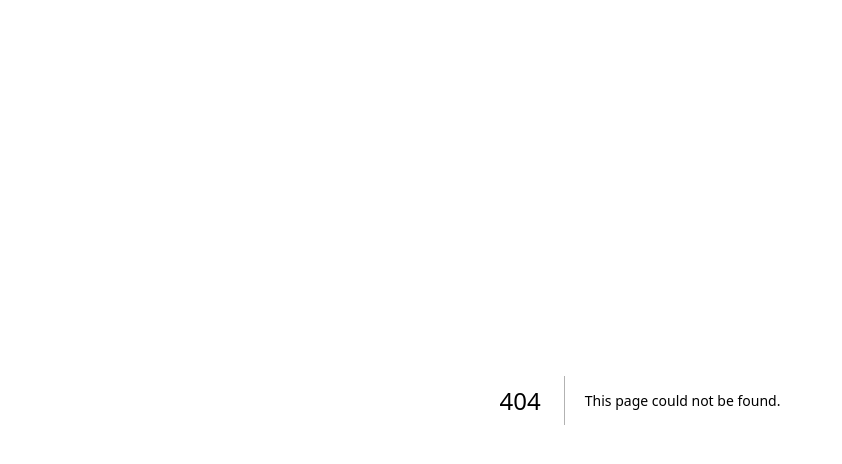
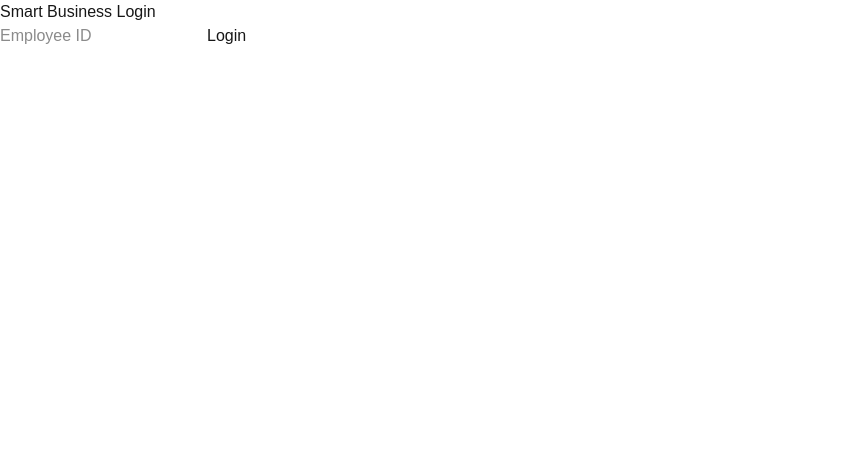
Before and after one commit to abhishal-ks/employee-attendance-system, a Next.js app: page /login in a window 1280 px wide. Before the commit this address had no page. Shown: the top 464 px of the page, without its empty margins (0-842 px from the left). Built offline with nearby package versions, Linux system fonts and the light colour scheme.

Commit message:
Initial commit

```diff
--- /dev/null
+++ b/app/attendance/page.tsx
@@ -0,0 +1,54 @@
+'use client'
+
+import axios from 'axios'
+import { JSX } from 'react'
+
+// type AttendanceStatus = 'Present' | 'Late' | 'Absent'
+
+interface AttendancePayload {
+    type: 'Attendance'
+    date: string
+    employeeId: string
+    name: string
+    checkIn: string
+    status: 'Present'
+}
+
+export default function Attendance(): JSX.Element {
+
+    const markAttendance = async (): Promise<void> => {
+        const employeeId = localStorage.getItem('employeeId')
+
+        if (!employeeId) {
+            alert('Not logged in')
+            return
+        }
+
+        const now = new Date()
+
+        const payload: AttendancePayload = {
+            type: 'Attendance',
+            date: now.toISOString().split('T')[0],
+            employeeId,
+            name: employeeId,
+            checkIn: now.toLocaleTimeString(),
+            status: 'Present',
+        }
+
+        await axios.post(
+            process.env.NEXT_PUBLIC_APPS_SCRIPT_URL as string,
+            payload
+        )
+
+        alert('Attendance marked successfully')
+    }
+
+    return (
+        <div>
+            <h1>Mark Attendance</h1>
+            <button onClick={markAttendance}>
+                Mark Attendance
+            </button>
+        </div>
+    )
+}
--- /dev/null
+++ b/app/login/page.tsx
@@ -0,0 +1,34 @@
+'use client'
+
+import { JSX, useState } from 'react'
+import { useRouter } from 'next/navigation'
+
+export default function Login(): JSX.Element {
+    const [employeeId, setEmployeeId] = useState<string>('')
+    const router = useRouter()
+
+    const login = (): void => {
+        if (!employeeId) {
+            alert('Enter Employee ID')
+            return
+        }
+
+        localStorage.setItem('employeeId', employeeId)
+        router.push('/attendance')
+    }
+
+    return (
+        <div>
+            <h1>Smart Business Login</h1>
+
+            <input
+                type="text"
+                placeholder="Employee ID"
+                value={employeeId}
+                onChange={(e) => setEmployeeId(e.target.value)}
+            />
+
+            <button onClick={login}>Login</button>
+        </div>
+    )
+}
--- a/package.json
+++ b/package.json
@@ -9,6 +9,7 @@
     "lint": "eslint"
   },
   "dependencies": {
+    "axios": "^1.13.2",
     "next": "16.1.1",
     "react": "19.2.3",
     "react-dom": "19.2.3"
```
Also changed, not shown: 1 other file (tests, documents, lock files or other folders).
